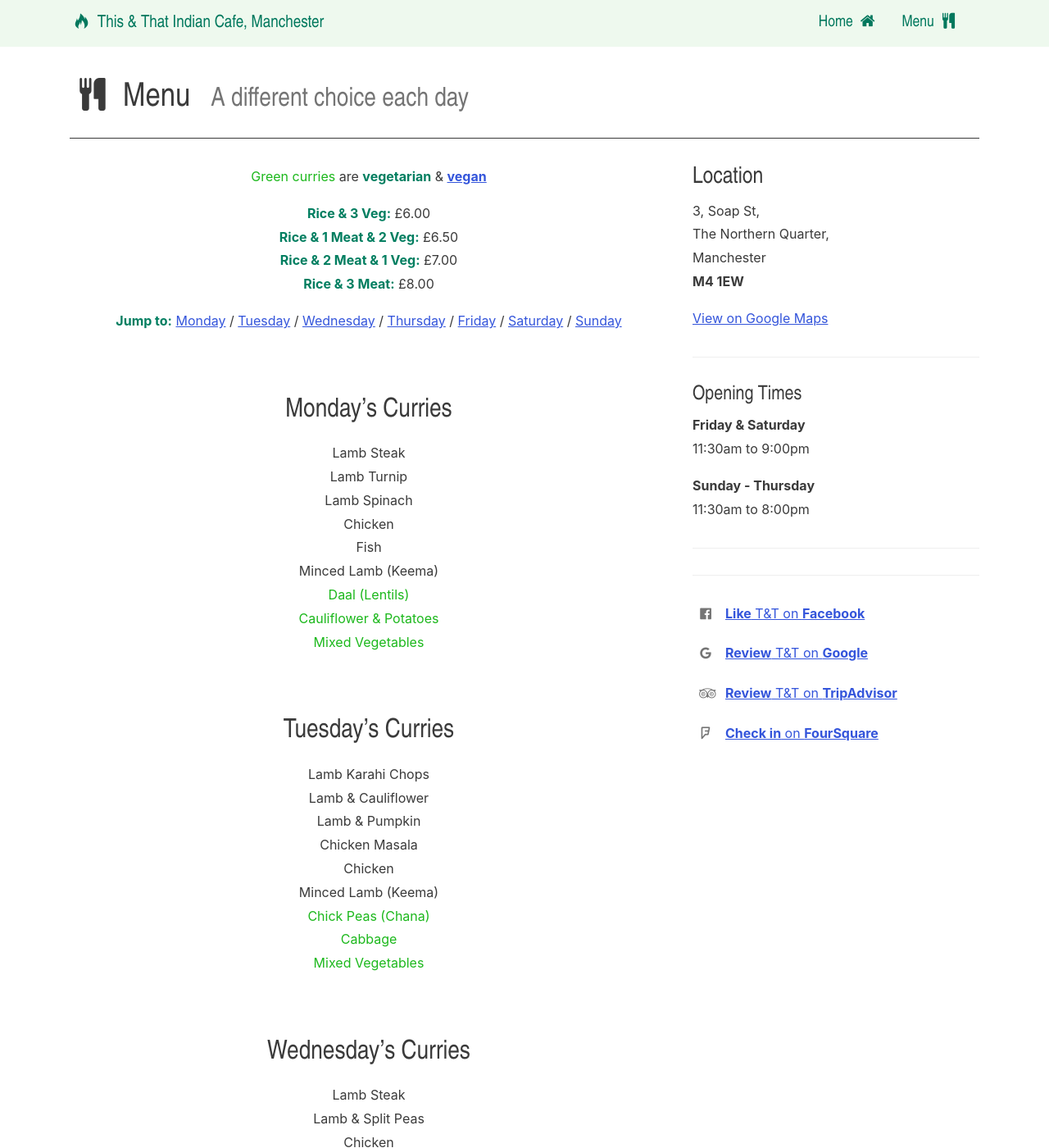
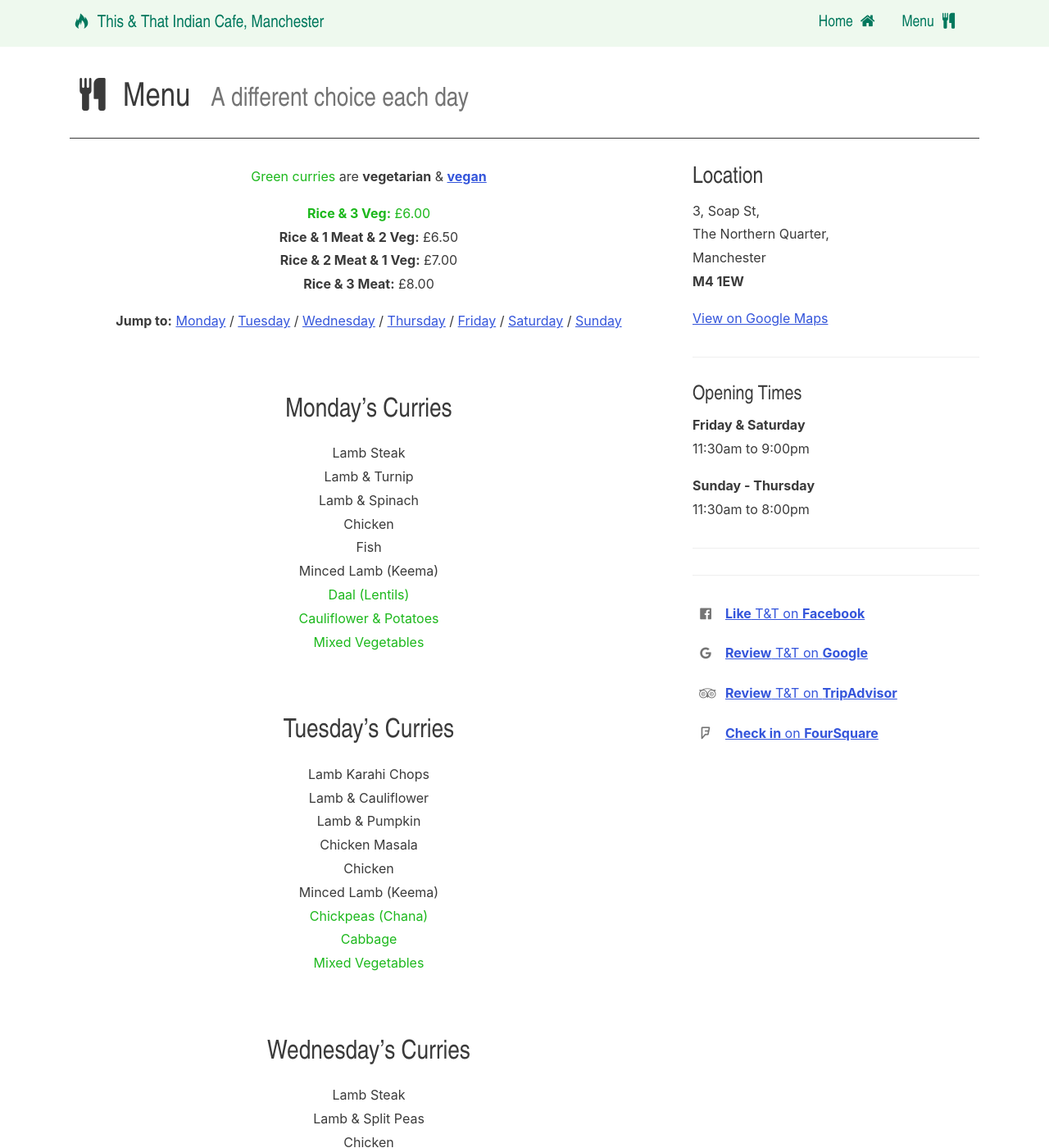
Before and after one commit to chobbledotcom/this-and-that, a Jekyll site: the page built from menu.md, in a window 1280 px wide and 1400 px high. Shown: the whole window at 82% size. Built offline with Jekyll 4.4.1, drawn with Linux system fonts in a browser that asks for light colours; some of the changed text lies outside the part shown.

Commit message:
make the vegan options on the menu more obvious

```diff
--- a/_includes/main.scss
+++ b/_includes/main.scss
@@ -189,8 +189,11 @@ hr {
 }
 
 .page {
-    strong {
-        color: $highlight;
+    &--home,
+    &--praise {
+        strong {
+            color: $highlight;
+        }
     }
     h2 {
         padding-top: 60px;
@@ -205,7 +208,7 @@ hr {
     }
     &--menu {
         text-align: center;
-        em {
+        em, .green {
             color: #1cb81c;
             font-style: normal;
         }
--- a/menu.md
+++ b/menu.md
@@ -12,18 +12,20 @@ subtitle: "A different choice each day"
 
 *Green curries* are **vegetarian** & **[vegan](/vegan-curry/)**
 
-* **Rice & 3 Veg:** £6.00
-* **Rice & 1 Meat & 2 Veg:** £6.50
-* **Rice & 2 Meat & 1 Veg:** £7.00
-* **Rice & 3 Meat:** £8.00
+<ul>
+  <li class="green"><strong>Rice &amp; 3 Veg:</strong> £6.00</li>
+  <li><strong>Rice &amp; 1 Meat &amp; 2 Veg:</strong> £6.50</li>
+  <li><strong>Rice &amp; 2 Meat &amp; 1 Veg:</strong> £7.00</li>
+  <li><strong>Rice &amp; 3 Meat:</strong> £8.00</li>
+</ul>
 
 **Jump to:** [Monday](#mondays-curries) / [Tuesday](#tuesdays-curries) / [Wednesday](#wednesdays-curries) / [Thursday](#thursdays-curries) / [Friday](#fridays-curries) / [Saturday](#saturdays-curries) / [Sunday](#sundays-curries)
 
 ## Monday's Curries
 
 * Lamb Steak
-* Lamb Turnip
-* Lamb Spinach
+* Lamb & Turnip
+* Lamb & Spinach
 * Chicken
 * Fish
 * Minced Lamb (Keema)
@@ -39,7 +41,7 @@ subtitle: "A different choice each day"
 * Chicken Masala
 * Chicken
 * Minced Lamb (Keema)
-* *Chick Peas (Chana)*
+* *Chickpeas (Chana)*
 * *Cabbage*
 * *Mixed Vegetables*
 
@@ -59,13 +61,13 @@ subtitle: "A different choice each day"
 ## Thursday's Curries
 
 * Karahi Lamb
-* Lamb Okra
+* Lamb & Okra
 * Lamb & Potato
 * Chicken
 * Minced Meat (Keema)
 * Lamb Biryani
 * *Spinach & Vegetables*
-* *Chick Peas (Chana)*
+* *Chickpeas (Chana)*
 * *Mixed Vegetables*
 
 ## Friday's Curries
@@ -96,8 +98,8 @@ subtitle: "A different choice each day"
 
 * Lamb Nehari
 * Chicken
-* Mince Meat (Keema)
-* *Chick Peas (Chana)*
+* Minced Meat (Keema)
+* *Chickpeas (Chana)*
 * *Bombay Potatoes*
 * *Kidney Bean & Potatoes*
 
```
Also changed, not shown: other parts of menu.md (+3 -3 lines).
